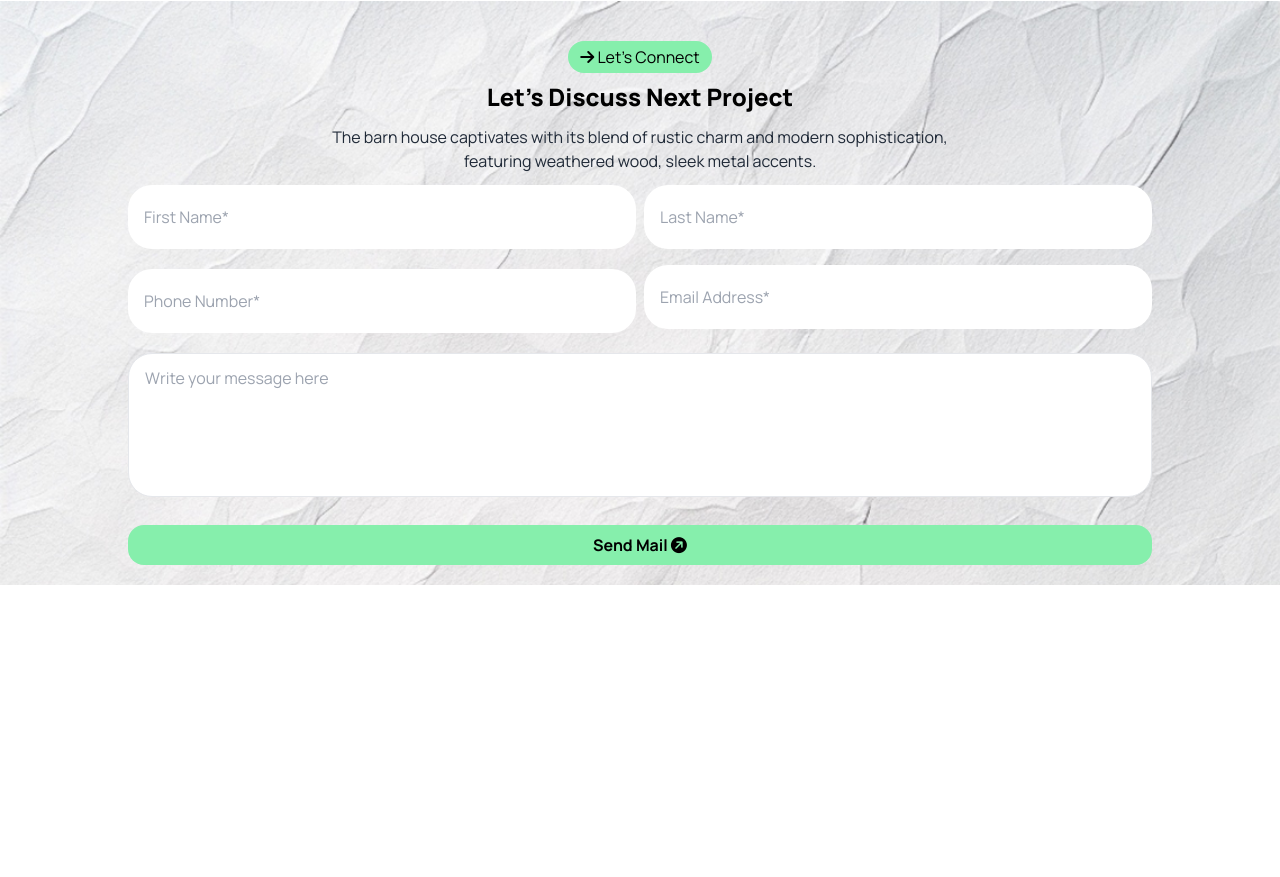
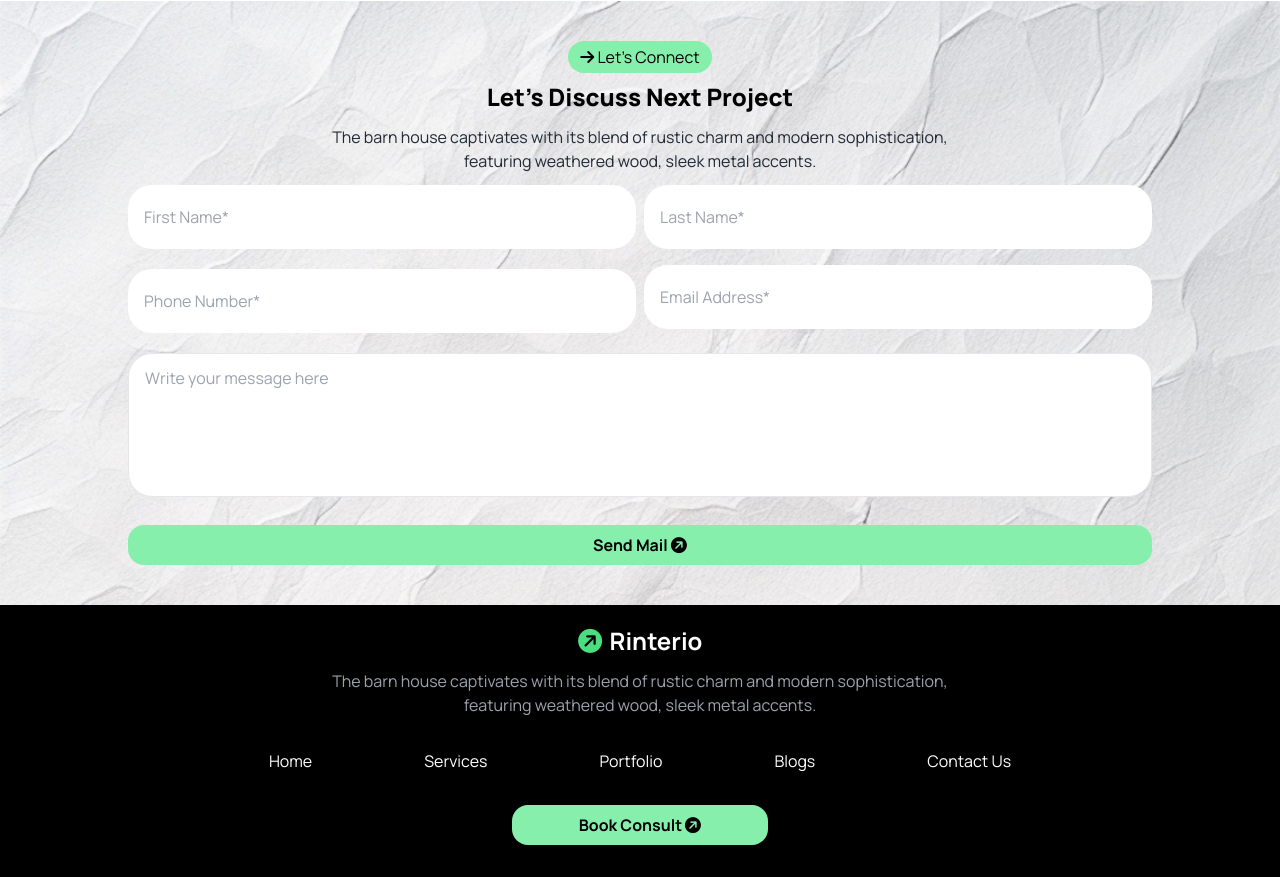
Before and after one commit to spidergroupcm/Assignment3, a plain HTML site: page index.html in a window 1280 px wide. Shown: the part 2679-3556 px from the top of the page. Before the commit the page ends 3264 px from the top, so only its background shows below. Drawn offline with nearby package versions, Linux system fonts and the light colour scheme.

Commit message:
Footer Section Added

```diff
--- a/index.html
+++ b/index.html
@@ -425,7 +425,7 @@ style="background-image: url('assets/bg.jpg');">
 
 
 
-  <button class=" md:w-4/5 w-9/12 container mx-auto mb-5 mt-3 px-3 py-2 bg-green-300 rounded-2xl text-black font-bold ">Send Mail
+  <button class=" md:w-4/5 w-9/12 container mx-auto mb-10 mt-3 px-3 py-2 bg-green-300 rounded-2xl text-black font-bold ">Send Mail
     <i class="fas fa-arrow-circle-right -rotate-45 text-black text-"></i>
     </button>
 
@@ -438,9 +438,33 @@ style="background-image: url('assets/bg.jpg');">
 </section>
 
 
+<!-- Footer Section Start Form Here..................Footer........... -->
+
+<footer class="bg-black flex flex-col justify-center items-center">
+
+  <a href="#" id="brand" class="flex gap-2 items-center mt-5">
+        <i class="fas fa-arrow-circle-right -rotate-45 text-green-400 text-2xl"></i>
+        <span class="text-2xl text-white font-bold">Rinterio</span>
+      </a>
+      <p class="text-center md:w-1/2 text-gray-400 mt-3 mb-3 w-3/4">The barn house captivates with its blend of rustic charm and modern sophistication, featuring weathered wood, sleek metal accents.
+      </p>
+      <!-- Middle Part -->
+
+<div class="flex flex-col md:flex-row mt-5 gap-5 md:gap-28 justify-center items-center">
+  <h1 class="text-white">Home</h1>
+  <h1 class="text-white">Services</h1>
+  <h1 class="text-white">Portfolio</h1>
+  <h1 class="text-white">Blogs</h1>
+  <h1 class="text-white">Contact Us</h1>
+</div>
 
 
-<footer></footer>
+    <button class=" w-1/2 md:w-1/5 container mx-auto mb-8 mt-8 px-3 py-2 bg-green-300 rounded-2xl text-black font-bold ">Book Consult
+    <i class="fas fa-arrow-circle-right -rotate-45 text-black text-"></i>
+    </button>
+
+
+</footer>
 
 </body>
 </html>
```
